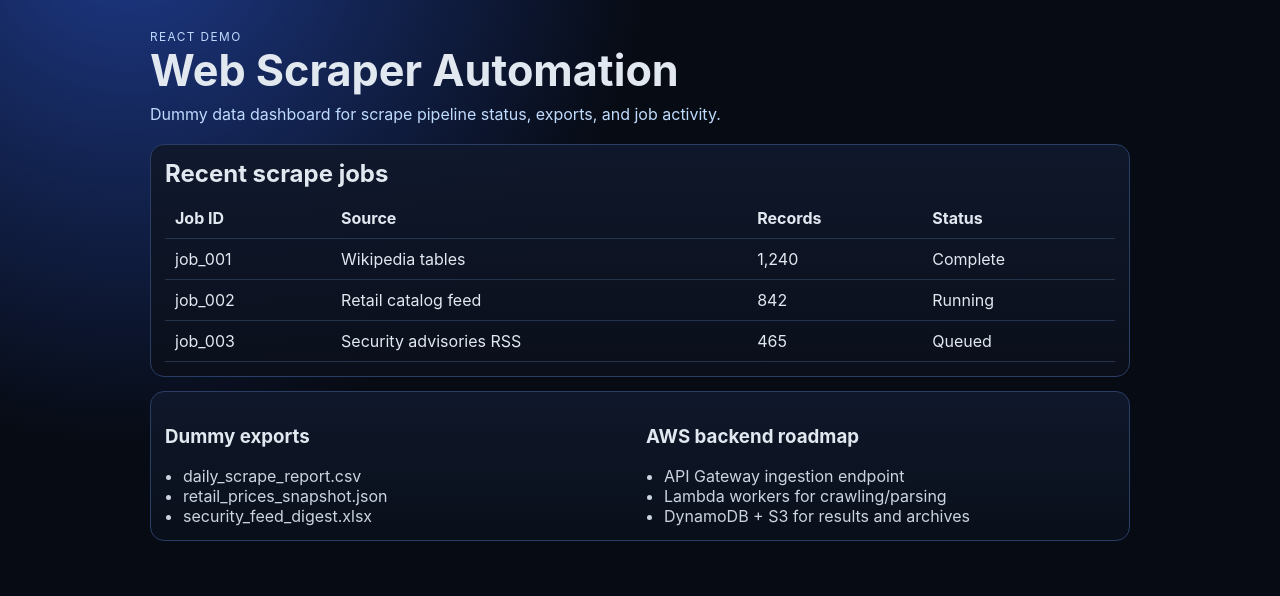
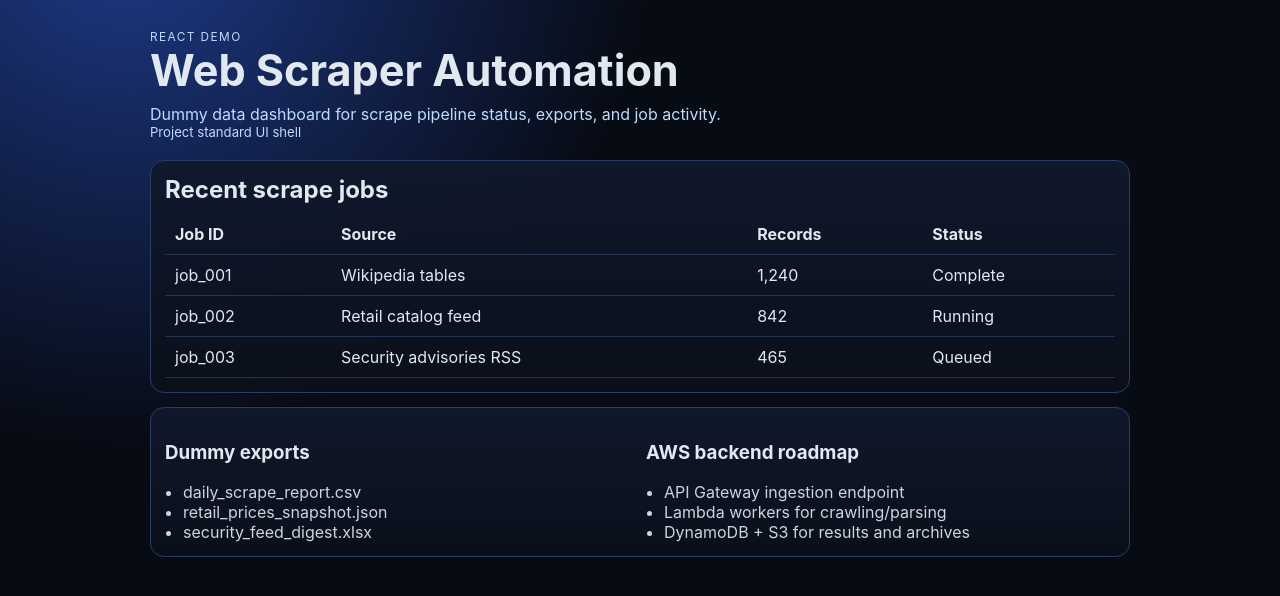
Before and after one commit to wats3082/Project-Web-Scraper, a React (Vite) app: page / in a window 1280 px wide. Shown: the top 596 px of the page. Built offline with nearby package versions, Linux system fonts and the light colour scheme.

Commit message:
style: align project ui with standard shell badge

```diff
--- a/src/App.css
+++ b/src/App.css
@@ -11,3 +11,8 @@ th, td { text-align: left; padding: 10px; border-bottom: 1px solid #23344f; }
 .split { display: grid; grid-template-columns: 1fr 1fr; gap: 12px; }
 ul { margin: 8px 0 0; padding-left: 18px; color: #cbd5e1; }
 @media (max-width: 820px) { .split { grid-template-columns: 1fr; } }
+.standard-note {
+  margin: 8px 0 0;
+  color: #93c5fd;
+  font-size: 0.82rem;
+}
--- a/src/App.jsx
+++ b/src/App.jsx
@@ -13,6 +13,7 @@ function App() {
         <p className="eyebrow">React demo</p>
         <h1>Web Scraper Automation</h1>
         <p>Dummy data dashboard for scrape pipeline status, exports, and job activity.</p>
+        <p className="standard-note">Project standard UI shell</p>
       </header>
 
       <section className="panel">
```
